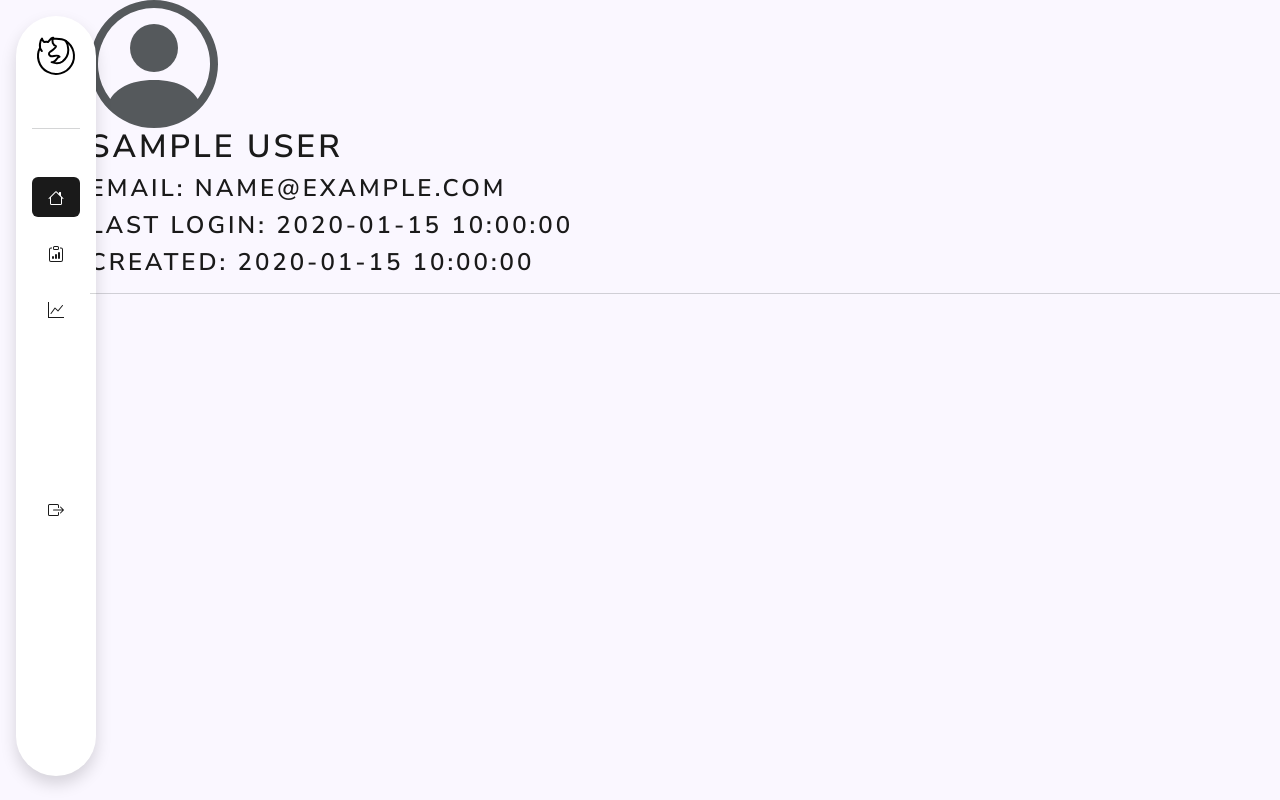
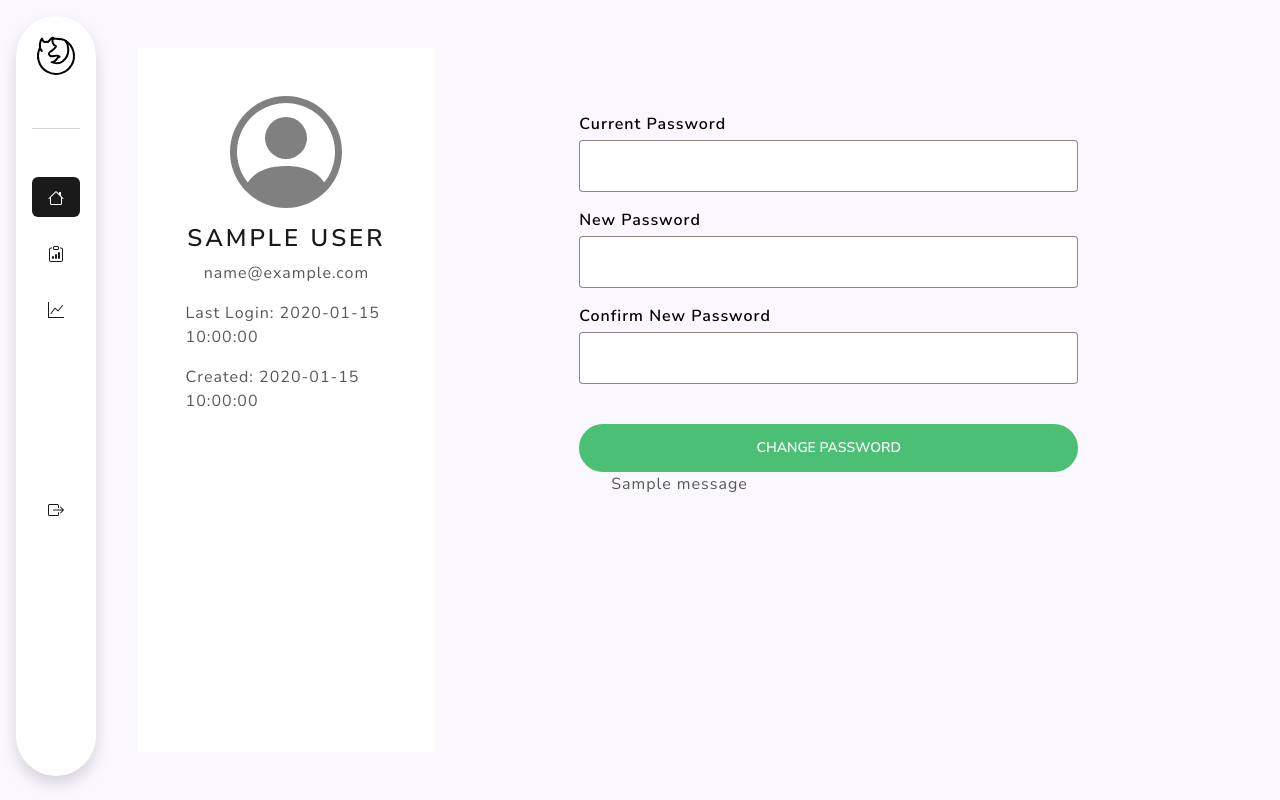
Before and after one commit to SimarMann/FinReports, a Flask app: template FinReports/templates/user_profile.html in a window 1280 px wide. Run offline with Flask 3, Linux system fonts and the light colour scheme; the template is opened without the code that fills it: values that come from a table or form of the project are taken from there, others are empty; a user stored in the database is signed in; tables that the repository leaves empty hold one stand-in row (values such as "Sample post"); one stand-in notice (Sample message) is shown; parts of the project's set-up code (start-up, migrations or seed data) failed here and were passed over; some libraries are stand-ins or nearby versions.

Commit message:
feat: add PasswordChangeForm to user_profile route
 New ChangePassWordForm Class in forms.py
 dynamic user_profile route and password change logic moved to auth.py

```diff
--- a/FinReports/auth.py
+++ b/FinReports/auth.py
@@ -1,7 +1,7 @@
 """Routes for user authentication."""
 from flask import Blueprint, redirect, render_template, flash, request, session, url_for, current_app, jsonify
 from flask_login import login_required, logout_user, current_user, login_user
-from FinReports.forms import LoginForm, SignupForm
+from FinReports.forms import LoginForm, SignupForm, ChangePasswordForm
 from FinReports.models import db, User
 from FinReports import login_manager
 from dash import page_registry
@@ -69,6 +69,25 @@ def signup():
     return render_template(
         'signup.html', form=form)
 
+@auth_bp.route('/user/<name>', methods=['GET', 'POST'])
+@login_required
+def user_profile(name):
+        if current_user.name != name:
+                return redirect(url_for('home_bp.home'))
+
+        form = ChangePasswordForm()
+        if form.validate_on_submit():
+            user = current_user
+            if not user.check_password(password=form.current_password.data):
+                flash('Invalid Password', 'alert alert-dismissible alert-warning mt-5')
+                return redirect(url_for('auth_bp.user_profile', name=user.name))
+            user.set_password(form.new_password.data)
+            db.session.commit()
+            flash('Password Changed!', 'alert alert-dismissible alert-success mt-5')
+            return redirect(url_for('auth_bp.user_profile', name=user.name))
+
+        return render_template('user_profile.html', user=current_user, form=form)
+
 @login_manager.user_loader
 def load_user(user_id):
     """Check if user is logged-in on every page load."""
--- a/FinReports/forms.py
+++ b/FinReports/forms.py
@@ -46,3 +46,22 @@ class LoginForm(FlaskForm):
     )
     password = PasswordField('Password', validators=[DataRequired()])
     submit = SubmitField('Log In')
+
+class ChangePasswordForm(FlaskForm):
+    """User Change Password Form."""
+    current_password = PasswordField(
+        'Current Password',
+        validators=[DataRequired()]
+        )
+
+    new_password = PasswordField(
+        'New Password',
+        validators=[DataRequired(), Length(min=6, message='Select a stronger password.')]
+        )
+
+    confirm_password = PasswordField(
+        'Confirm New Password',
+         validators=[DataRequired(), EqualTo('new_password', message='Passwords must match.')]
+         )
+
+    submit = SubmitField('Change Password')
--- a/FinReports/static/css/style.css
+++ b/FinReports/static/css/style.css
@@ -39,7 +39,6 @@ a:hover {
 a:hover svg {
     color: white;
 }
-
 
 
 /* Homepage Styles */
--- a/FinReports/templates/index.html
+++ b/FinReports/templates/index.html
@@ -61,7 +61,7 @@
     <h6 >Welcome Back <span>{{current_user.name}}</span></h6>
   </div>
   <div class="pt-4 mr-5-imp">
-    <a href="{{ url_for('home_bp.user_profile', name=current_user.name) }}" class="d-block text-center rounded">
+    <a href="{{ url_for('auth_bp.user_profile', name=current_user.name) }}" class="d-block text-center rounded">
       <svg xmlns="http://www.w3.org/2000/svg" width="48" height="48" fill="currentColor" class="bi bi-person-circle" viewBox="0 0 16 16">
         <path d="M11 6a3 3 0 1 1-6 0 3 3 0 0 1 6 0z"/>
         <path fill-rule="evenodd" d="M0 8a8 8 0 1 1 16 0A8 8 0 0 1 0 8zm8-7a7 7 0 0 0-5.468 11.37C3.242 11.226 4.805 10 8 10s4.757 1.225 5.468 2.37A7 7 0 0 0 8 1z"/>
--- a/FinReports/templates/user_profile.html
+++ b/FinReports/templates/user_profile.html
@@ -46,19 +46,87 @@
   </nav>
 {% endblock %}
 {% block header %}{% endblock %}
-{% for message in get_flashed_messages() %}{% endfor %}
+
 
 {% block content %}
-<section class="content grid-search">
-    <svg xmlns="http://www.w3.org/2000/svg" width="128" height="128" fill="currentColor" class="bi bi-person-circle" viewBox="0 0 16 16">
+<section class="content grid-search d-flex flex-row">
+  <div class="w-25 m-5 p-5 d-flex flex-column align-items-center card">
+    <svg xmlns="http://www.w3.org/2000/svg" width="112" height="112" fill="grey" class="bi bi-person-circle" viewBox="0 0 16 16">
         <path d="M11 6a3 3 0 1 1-6 0 3 3 0 0 1 6 0z"/>
         <path fill-rule="evenodd" d="M0 8a8 8 0 1 1 16 0A8 8 0 0 1 0 8zm8-7a7 7 0 0 0-5.468 11.37C3.242 11.226 4.805 10 8 10s4.757 1.225 5.468 2.37A7 7 0 0 0 8 1z"/>
       </svg>
-    <h1>{{ user.name }}</h1>
-    <h3>Email: {{ user.email }} </h3>
-    <h3>Last Login: {{ user.last_login }} </h3>
-    <h3>Created: {{ user.created_on }} </h3>
-    <hr>
+    <h3 class="pt-3">{{ user.name }} </h3>
+    <p>{{ user.email }} </p>
+    <p>Last Login: {{ user.last_login }} </p>
+    <p>Created: {{ user.created_on }} </p>
+  </div>
+
+  <div class="w-50 m-5 p-5">
+    <form method="POST" action="/user/{{ user.name }}">
+      {{ form.csrf_token }}
+
+      <fieldset class="current_password">
+        <div class="form-group mt-3">
+          {{ form.current_password.label(class='label-font mb-1')}}
+          <div>
+          {{ form.current_password(class='form-input-style')}}
+          {% if form.current_password.errors %}
+          <ul class="errors">
+            {% for error in form.current_password.errors %}
+            <li>{{ error }}</li>{% endfor %}
+          </ul>
+          {% endif %}
+        </div>
+        </div>
+      </fieldset>
+
+      <fieldset class="new_password">
+        <div class="form-group mt-3">
+          {{ form.new_password.label(class='label-font mb-1') }}
+          <div>
+            {{ form.new_password(class='form-input-style') }}
+            {% if form.new_password.errors %}
+            <ul class="errors">
+              {% for error in form.new_password.errors %}
+              <li>{{ error }}</li>{% endfor %}
+            </ul>
+            {% endif %}
+          </div>
+        </div>
+      </fieldset>
+
+      <fieldset class="confirm_password">
+        <div class="form-group mt-3">
+          {{ form.confirm_password.label(class='label-font mb-1') }}
+          <div>
+            {{ form.confirm_password(class='form-input-style') }}
+            {% if form.confirm_password.errors %}
+            <ul class="errors">
+              {% for error in form.confirm_password.errors %}
+              <li>{{ error }}</li>{% endfor %}
+            </ul>
+            {% endif %}
+          </div>
+        </div>
+      </fieldset>
+
+      <div class="submit-button mt-3">
+        {{ form.submit(class='btn btn-success rounded-pill w-100 mt-4') }}
+      </div>
+
+    </form>
+
+    {% with messages = get_flashed_messages(with_categories=true) %}
+    {% if messages %}
+    <ul class=flashes class="mt-5">
+      {% for category, message in messages %}
+      <p class="{{ category }}">{{ message }}</p>
+      {% endfor %}
+    </ul>
+    {% endif %}
+    {% endwith %}
+
+  </div>
 </section>
 {% endblock %}
 </body>
```
Also changed, not shown: FinReports/routes.py (+0 -7 lines).
